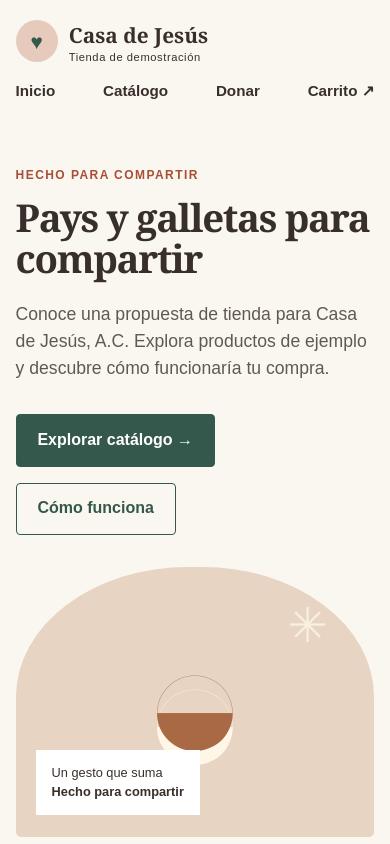
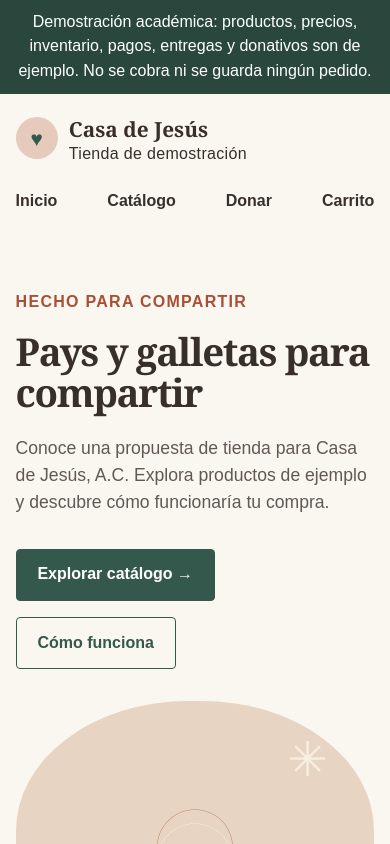
Before and after one commit to GoldenDiegos/casa-jesus-tienda-piloto, a Next.js app in the folder interfaz-seo/aplicacion/: page / in a window 390 px wide. Shown: the top 844 px of the page. Built offline with nearby package versions, Linux system fonts and the light colour scheme.

Commit message:
fix: mejorar accesibilidad, áreas táctiles y adaptación de la interfaz
Texto mínimo de 16 px y enlaces de 44 px (R-026), aviso global de demostración, estados accesibles en el cierre y los donativos, y punto de corte para tableta.

```diff
--- a/interfaz-seo/aplicacion/app/checkout/page.js
+++ b/interfaz-seo/aplicacion/app/checkout/page.js
@@ -13,7 +13,7 @@ export const metadata = {
 export default function Page() {
   return (
     <section className="seccion">
-      <p className="sobrelinea">ÚLTIMO PASO</p>
+      <p className="sobrelinea">Entrega y cierre · demostración</p>
       <h1>Cierre de pedido</h1>
       <p className="intro">
         Esta pantalla es una demostración: no se enviarán datos ni se cobrará un pago.
--- a/interfaz-seo/aplicacion/app/estilos.css
+++ b/interfaz-seo/aplicacion/app/estilos.css
@@ -53,7 +53,8 @@ select {
   background: var(--verde-oscuro);
   color: #fff;
   padding: 0.6rem 1rem;
-  font-size: 0.85rem;
+  margin: 0;
+  font-size: 1rem;
 }
 .cabecera {
   max-width: 1280px;
@@ -75,9 +76,9 @@ select {
 .marca small {
   display: block;
   font:
-    normal 0.7rem Arial,
+    normal 1rem Arial,
     sans-serif;
-  letter-spacing: 0.05em;
+  letter-spacing: 0.02em;
 }
 .marca-icono {
   display: grid;
@@ -122,9 +123,9 @@ nav a:hover,
 .sobrelinea,
 .etiqueta {
   color: var(--naranja);
-  font-size: 0.75rem;
+  font-size: 1rem;
   font-weight: bold;
-  letter-spacing: 0.12em;
+  letter-spacing: 0.08em;
   text-transform: uppercase;
 }
 .acciones {
@@ -186,7 +187,7 @@ nav a:hover,
   left: 20px;
   background: #fff;
   padding: 0.8rem 1rem;
-  font-size: 0.8rem;
+  font-size: 1rem;
 }
 .seccion {
   max-width: 1280px;
@@ -410,7 +411,7 @@ footer {
 }
 footer p {
   max-width: 320px;
-  font-size: 0.9rem;
+  font-size: 1rem;
 }
 footer a {
   text-decoration: underline;
@@ -424,7 +425,6 @@ footer a {
     width: 100%;
     justify-content: space-between;
     gap: 0.5rem;
-    font-size: 0.95rem;
   }
   .hero {
     grid-template-columns: 1fr;
@@ -584,3 +584,30 @@ footer a {
   height: 100%;
   object-fit: cover;
 }
+/* R-026: los enlaces de texto también tienen un área táctil de al menos 44 px. */
+nav a,
+.enlace,
+footer a,
+.producto-info h3 a {
+  display: inline-flex;
+  align-items: center;
+  min-height: 44px;
+}
+.marca {
+  min-height: 44px;
+}
+/* Tableta: dos columnas antes de llegar al diseño de celular. */
+@media (max-width: 960px) {
+  .rejilla {
+    grid-template-columns: repeat(2, minmax(0, 1fr));
+  }
+  .hero,
+  .detalle {
+    gap: 2rem;
+  }
+}
+@media (max-width: 400px) {
+  .rejilla {
+    grid-template-columns: 1fr;
+  }
+}
--- a/interfaz-seo/aplicacion/app/layout.js
+++ b/interfaz-seo/aplicacion/app/layout.js
@@ -21,6 +21,10 @@ export default function Layout({ children }) {
         <a className="saltar" href="#contenido">
           Ir al contenido
         </a>
+        <p className="aviso" role="note">
+          Demostración académica: productos, precios, inventario, pagos, entregas y donativos son de
+          ejemplo. No se cobra ni se guarda ningún pedido.
+        </p>
         <header className="cabecera">
           <Link href="/" className="marca">
             <span className="marca-icono">♥</span>
@@ -32,9 +36,7 @@ export default function Layout({ children }) {
             <Link href="/">Inicio</Link>
             <Link href="/catalogo">Catálogo</Link>
             <Link href="/donar">Donar</Link>
-            <Link href="/carrito">
-              Carrito <span aria-hidden="true">↗</span>
-            </Link>
+            <Link href="/carrito">Carrito</Link>
           </nav>
         </header>
         <main id="contenido">{children}</main>
--- a/interfaz-seo/aplicacion/app/productos/[slug]/page.js
+++ b/interfaz-seo/aplicacion/app/productos/[slug]/page.js
@@ -33,7 +33,7 @@ export default async function Producto({ params }) {
       </p>
       <div className="detalle">
         <div className="detalle-imagen" style={{ backgroundColor: p.color }}>
-          <img src={p.imagen} alt={p.alt} />
+          <img src={p.imagen} alt={p.alt} width="600" height="400" />
         </div>
         <div>
           <p className="sobrelinea">{p.categoria} · DEMOSTRACIÓN</p>
--- a/interfaz-seo/aplicacion/components/DonativoCarrito.js
+++ b/interfaz-seo/aplicacion/components/DonativoCarrito.js
@@ -25,13 +25,17 @@ export default function DonativoCarrito({ onChange }) {
   return (
     <form onSubmit={actualizar} className="donativo-opcional">
       <label htmlFor="donativo-compra">Donativo opcional de ejemplo</label>
-      <p>Inicia en $0. Este importe no representa un cobro real.</p>
+      <p>
+        Inicia en $0. Este importe no representa un cobro real. Pulsa «Actualizar donativo» para
+        sumarlo al total.
+      </p>
       <input
         id="donativo-compra"
         inputMode="decimal"
         value={valor}
         onChange={(e) => setValor(e.target.value)}
         aria-describedby="mensaje-donativo"
+        aria-invalid={mensaje.startsWith('Ingresa')}
       />
       <button className="boton-secundario" type="submit">
         Actualizar donativo
--- a/interfaz-seo/aplicacion/components/Tarjeta.js
+++ b/interfaz-seo/aplicacion/components/Tarjeta.js
@@ -7,9 +7,10 @@ export default function Tarjeta({ producto }) {
         href={`/productos/${producto.slug}`}
         className="producto-imagen"
         style={{ backgroundColor: producto.color }}
-        aria-label={`Ver ${producto.nombre}`}
+        aria-hidden="true"
+        tabIndex={-1}
       >
-        <img src={producto.imagen} alt={producto.alt} loading="lazy" />
+        <img src={producto.imagen} alt={producto.alt} width="600" height="400" loading="lazy" />
       </Link>
       <div className="producto-info">
         <p className="etiqueta">{producto.categoria}</p>
```
Also changed, not shown: interfaz-seo/aplicacion/components/Checkout.js (+14 -10 lines), interfaz-seo/aplicacion/components/Donar.js (+6 -1 lines).
